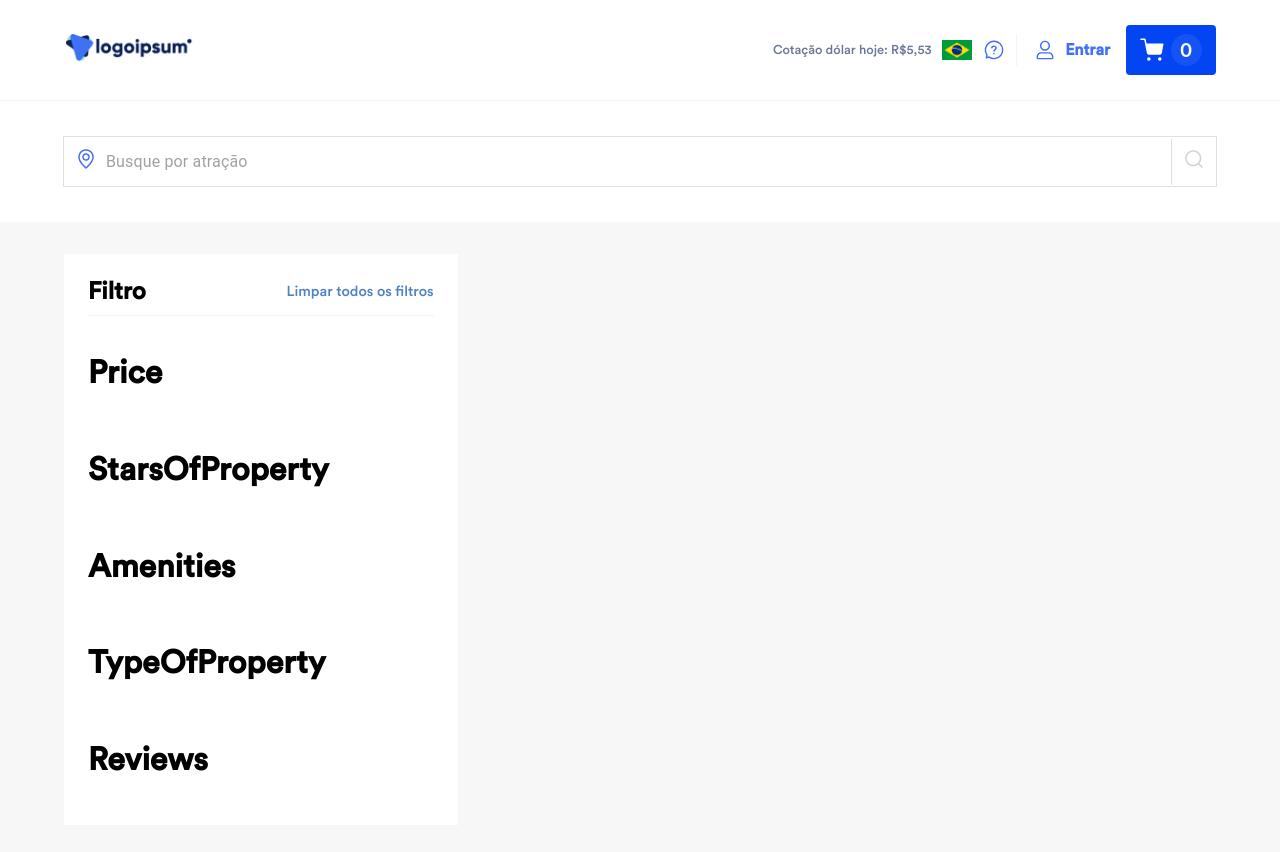
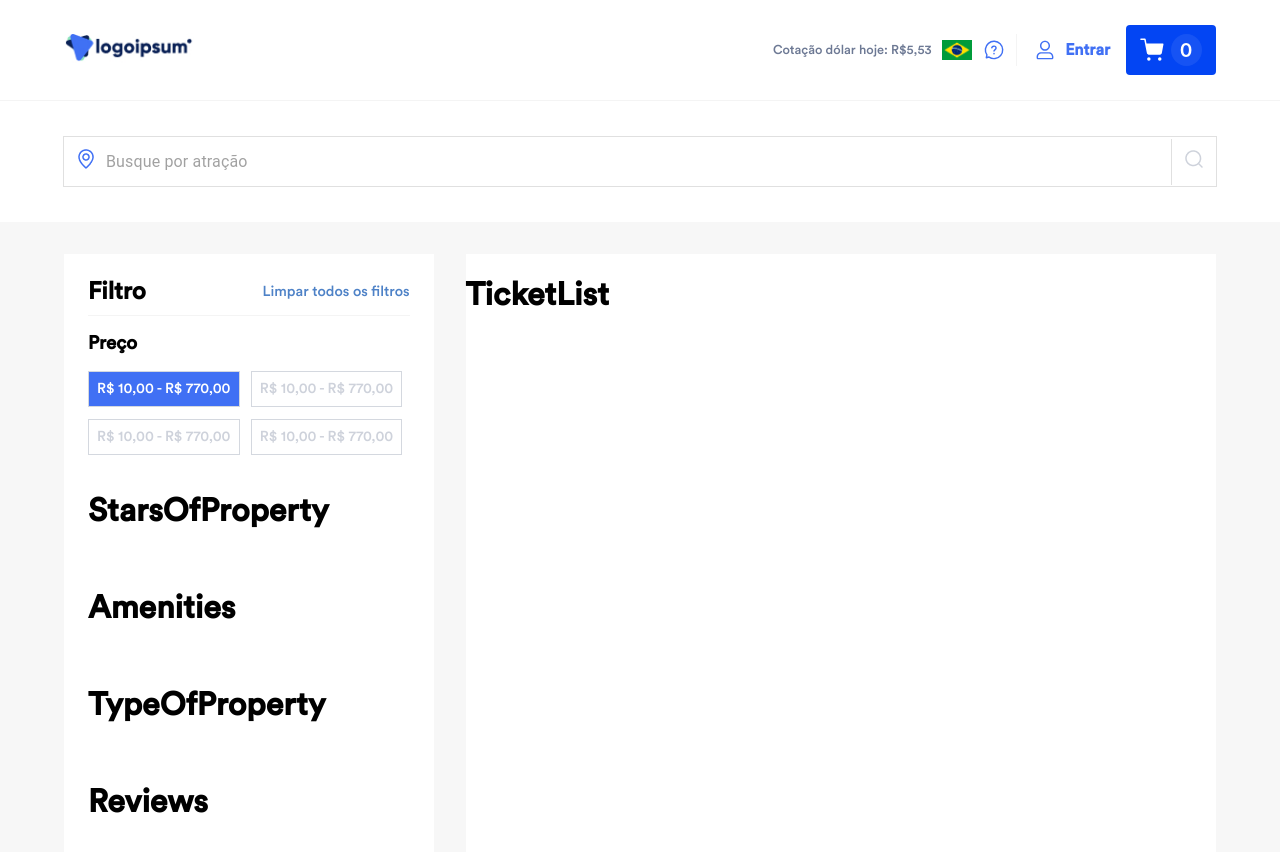
Before and after one commit to vertocode/ticket-travel, a Next.js app: page / in a window 1280 px wide. Shown: the top 852 px of the page. Built offline with nearby package versions, Linux system fonts and the light colour scheme; no server answers.

Commit message:
feat: add price in filters

```diff
--- a/components/Filters/Price/Price.tsx
+++ b/components/Filters/Price/Price.tsx
@@ -1,9 +1,24 @@
 import {ReactElement} from 'react'
+import '@/styles/components/Filters/Price/Price.scss'
 
 const Price = (): ReactElement => {
+    const prices = [
+        { startPrice: 'R$ 10,00', endPrice: 'R$ 770,00', active: true },
+        { startPrice: 'R$ 10,00', endPrice: 'R$ 770,00' },
+        { startPrice: 'R$ 10,00', endPrice: 'R$ 770,00' },
+        { startPrice: 'R$ 10,00', endPrice: 'R$ 770,00' }
+    ]
+
     return (
-        <div className="Price">
-            <h1>Price</h1>
+        <div className="price">
+            <h3 className="title">Preço</h3>
+            <div className="prices">
+                {prices.map((price, index) => (
+                    <div key={index} className={ `price-button ${price?.active ? 'active' : ''}` }>
+                        <span>{price.startPrice}</span> - <span>{price.endPrice}</span>
+                    </div>
+                ))}
+            </div>
         </div>
     )
 }
--- a/components/TicketList/TicketList.tsx
+++ b/components/TicketList/TicketList.tsx
@@ -4,8 +4,6 @@ import {ReactElement} from 'react'
 import '@/styles/components/TicketList/TicketList.scss'
 
 const TicketList = async (): Promise<ReactElement> => {
-    await new Promise(resolve => setTimeout(resolve, 100232300))
-
     return (
         <div className="ticket-list">
             <h1>TicketList</h1>
--- a/styles/components/Filters/Filters.scss
+++ b/styles/components/Filters/Filters.scss
@@ -4,6 +4,10 @@
   display: flex;
   flex-direction: column;
   gap: 1em;
+
+  .title {
+    margin: 0
+  }
 
   .filters-header {
     display: flex;
@@ -15,7 +19,6 @@
 
     .title {
       font-size: 1.5em;
-      margin: 0;
     }
 
     .clear-filters {
--- /dev/null
+++ b/styles/components/Filters/Price/Price.scss
@@ -0,0 +1,27 @@
+.price {
+  .title {
+    font-weight: 700;
+    margin: 0;
+  }
+
+  .prices {
+    margin-top: 1em;
+    display: flex;
+    flex-wrap: wrap;
+    text-wrap: avoid;
+    gap: .7em;
+
+    .price-button {
+      cursor: pointer;
+      color: #CED2DB;
+      padding: 8px;
+      border: 1px solid #d4d8df;
+      font-size: .9em;
+
+      &.active {
+        color: #fff;
+        background-color: #4070F4;
+      }
+    }
+  }
+}
```
